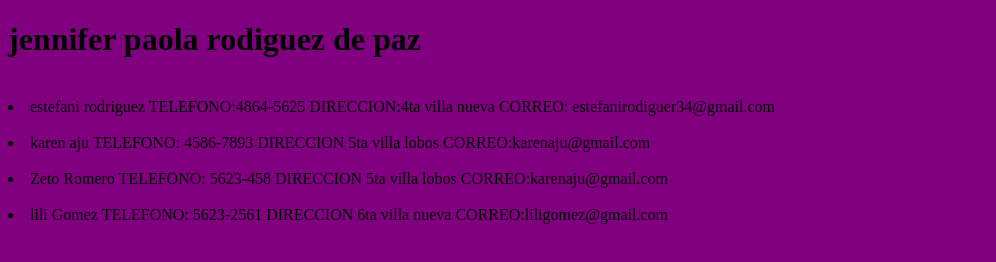
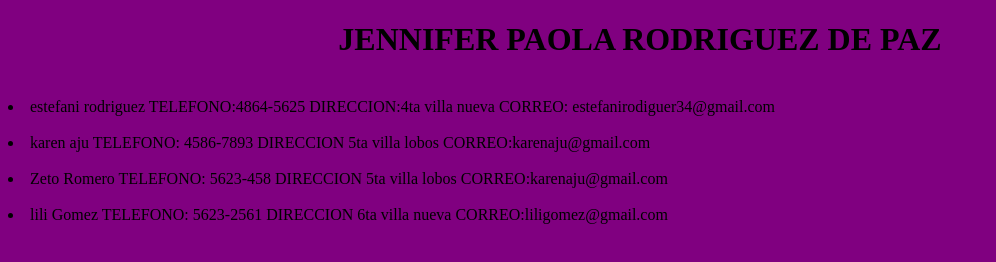
Before and after one commit to jennifer10Y/hojas, a plain HTML site: page referencias.html in a window 1280 px wide. Shown: the whole page, without its empty margins (0-996 px from the left). Drawn offline with Linux system fonts and the light colour scheme.

Commit message:
center mi nombre y lo puse en mayúscula

```diff
--- a/referencias.html
+++ b/referencias.html
@@ -6,7 +6,7 @@
 <body bgcolor="purple">
 
 
-<H1> jennifer paola rodiguez de paz</H1>
+	<center><H1> JENNIFER PAOLA RODRIGUEZ DE PAZ </H1></center>
 	<br>
 <li>estefani rodriguez TELEFONO:4864-5625 DIRECCION:4ta villa nueva CORREO: estefanirodiguer34@gmail.com</li>
 	<br>
```
